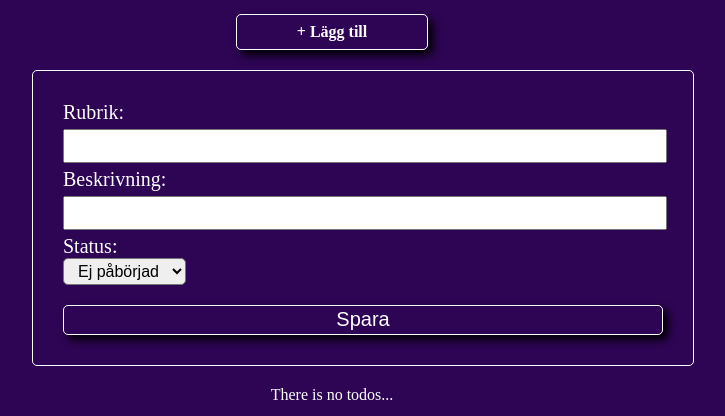
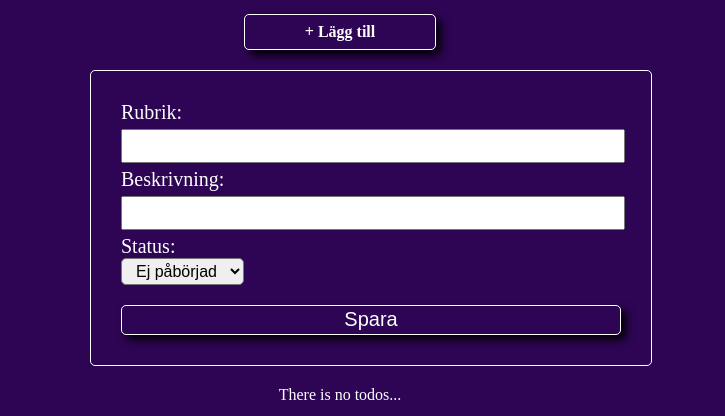
Before and after one commit to Anne-Lii/react_m2_todoList, a React (Vite) app: page / in a window 1280 px wide. Both pictures are taken after a click on the element "+ Lägg till". Shown: the part 259-675 px from the top of the page, without its empty margins (308-1033 px from the left). Built offline with nearby package versions, Linux system fonts and the light colour scheme; no server answers; a web font is replaced by a local one.

Commit message:
justerat styling och layout för mindre skärmar

```diff
--- a/src/App.css
+++ b/src/App.css
@@ -1,10 +1,11 @@
 html, body {
   background-color: rgb(46, 5, 85);
+  width: 100%;
 }
 
 main {
   width: 100%;
-  max-width: 600px;
+  max-width: 500px;
   margin: auto;
   text-align: center;
   color: white;
--- a/src/components/AddTodoForm.css
+++ b/src/components/AddTodoForm.css
@@ -2,7 +2,7 @@
     border: 1px solid white;
     border-radius: 5px;
     width: 100%;
-    max-width: 900px;
+    max-width: 500px;
     margin: 20px auto;
     padding: 30px ;
     text-align: left;
--- a/src/components/Todo.css
+++ b/src/components/Todo.css
@@ -3,12 +3,12 @@ section {
     font-weight: 600;
     font-style: normal;
     font-size: 18px;
-    width: 100%;
-    max-width: 600px;
+    width: 90%;
+    max-width: 500px;
     margin: 5px auto;
     background-color: rgb(46, 5, 85);
     border-bottom: 1px solid white;
-    padding: 30px;
+    padding: 30px 0;
     color: white;
     text-align: left;
 }
```
